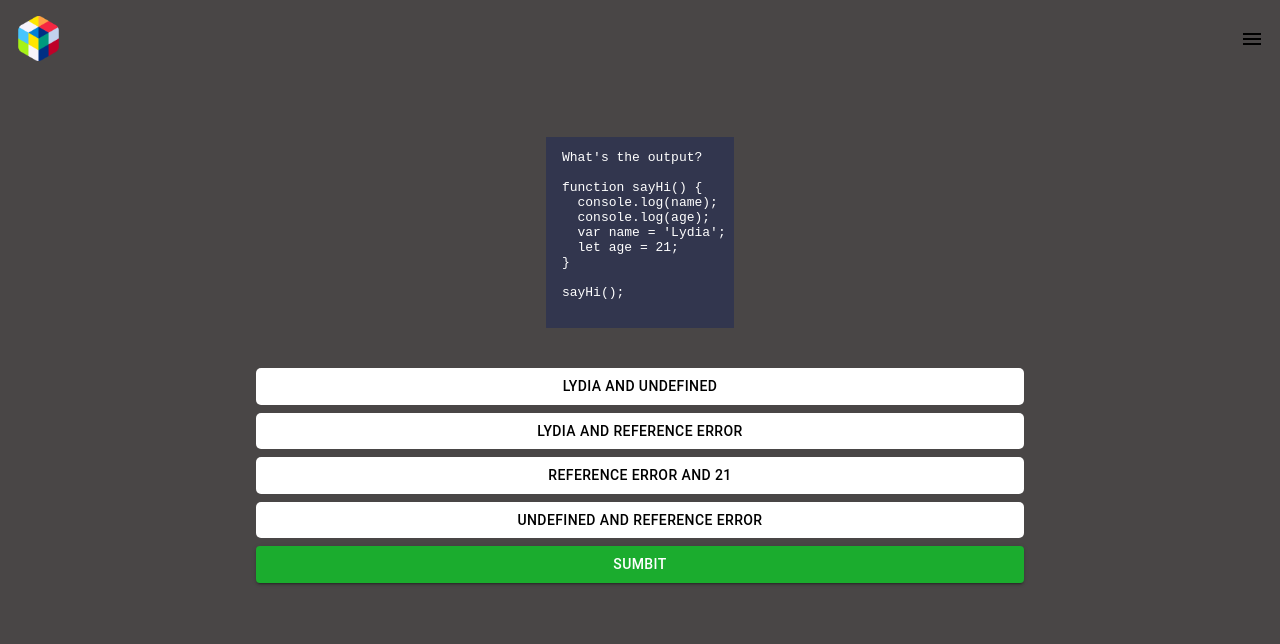
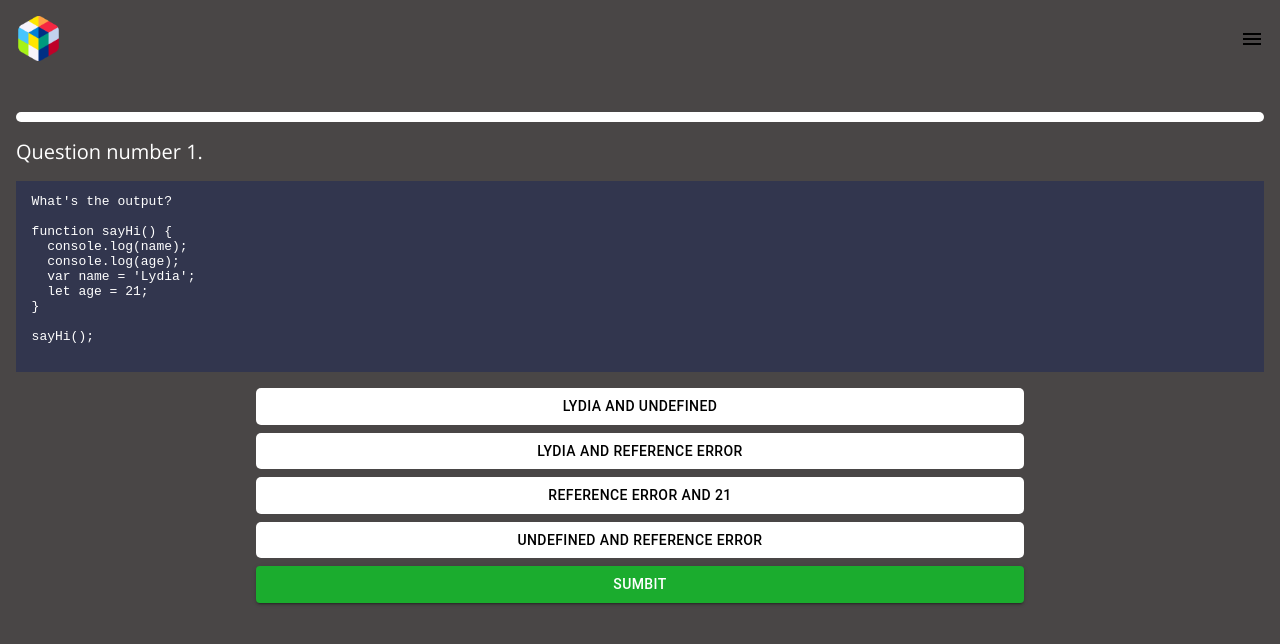
Before and after one commit to arniehayes/Javascript-Quiz, a Next.js app: page /Quiz in a window 1280 px wide. Shown: the top 644 px of the page. Built offline with nearby package versions, Linux system fonts and the light colour scheme.

Commit message:
added question numbers and a progress bar

```diff
--- a/Questions/questionArray.js
+++ b/Questions/questionArray.js
@@ -22,7 +22,7 @@ export const questionArray = {
       ],
       correctAnswer: 3,
       reason:
-        "Within the function, we first declare the name variable with the var keyword. This means that the variable gets hoisted(memory space is set up during the creation phase) with the default value of undefined, until we actually get to the line where we define the variable.We haven't defined the variable yet on the line where we try to log the name variable, so it still holds the value of undefined. Variables with the let keyword (and const) are hoisted, but unlike var, don't get initialized.They are not accessible before the line we declare(initialize) them.This is called the temporal dead zone.When we try to access the variables before they are declared, JavaScript throws a ReferenceError.",
+        "Within the function, we first declare the name variable with the var keyword. This means that the variable gets hoisted(memory space is set up during the creation phase) with the default value of undefined, until we actually get to the line where we define the variable.We haven't defined the variable yet on the line where we try to log the name variable, so it still holds the value of undefined. Variables with the let keyword (and const) are hoisted, but unlike var, don't get initialized.They are not accessible before the line we declare(initialize) them.This is called the temporal dead zone.When we try to access the variables before they are declared, JavaScript throws a Reference Error.",
     },
     {
       question: `
@@ -143,7 +143,7 @@ export const questionArray = {
       question: `
       What's the output?
 
-      class Chameleon {
+      class Car {
         static colorChange(newColor) {
           this.newColor = newColor;
           return this.newColor;
@@ -154,13 +154,13 @@ export const questionArray = {
         }
       }
 
-      const freddie = new Chameleon({ newColor: 'purple' });
-      console.log(freddie.colorChange('orange'));
+      const car = new Car({ newColor: 'purple' });
+      console.log(car.colorChange('orange'));
       `,
-      answers: ["orange", "purple", "green", "TypeError"],
+      answers: ["orange", "purple", "green", "Type Error"],
       correctAnswer: 3,
       reason:
-        "The colorChange function is static. Static methods are designed to live only on the constructor in which they are created, and cannot be passed down to any children or called upon class instances. Since freddie is an instance of class Chameleon, the function cannot be called upon it. A TypeError is thrown.",
+        "The colorChange function is static. Static methods are designed to live only on the constructor in which they are created, and cannot be passed down to any children or called upon class instances. Since freddie is an instance of class Chameleon, the function cannot be called upon it. A Type Error is thrown.",
     },
     {
       question: `
@@ -170,7 +170,7 @@ export const questionArray = {
       greetign = {}; // Typo!
       console.log(greetign);
       `,
-      answers: ["{}", "ReferenceError: greetign is not defined", "undefined"],
+      answers: ["{}", "Reference Error: greetign is not defined", "undefined"],
       correctAnswer: 0,
       reason:
         "It logs the object, because we just created an empty object on the global object! When we mistyped greeting as greetign, the JS interpreter actually saw this as global.greetign = {} (or window.greetign = {} in a browser). In order to avoid this, we can use use strict. This makes sure that you have declared a variable before setting it equal to anything.",
@@ -189,7 +189,7 @@ export const questionArray = {
         "Nothing, this is totally fine!",
         "SyntaxError. You cannot add properties to a function this way.",
         "Woof gets logged.",
-        "ReferenceError",
+        "Reference Error",
       ],
       correctAnswer: 0,
       reason:
@@ -212,14 +212,14 @@ export const questionArray = {
       console.log(member.getFullName());
       `,
       answers: [
-        "TypeError",
+        "Type Error",
         "SyntaxError",
         "Lydia Hallie",
         "undefined undefined",
       ],
       correctAnswer: 0,
       reason:
-        "In JavaScript, functions are objects, and therefore, the method getFullName gets added to the constructor function object itself. For that reason, we can call Person.getFullName(), but member.getFullName throws a TypeError.",
+        "In JavaScript, functions are objects, and therefore, the method getFullName gets added to the constructor function object itself. For that reason, we can call Person.getFullName(), but member.getFullName throws a Type Error.",
     },
     {
       question: `
@@ -240,7 +240,7 @@ export const questionArray = {
         `Person {firstName: "Lydia", lastName: "Hallie"} and undefined`,
         `Person {firstName: "Lydia", lastName: "Hallie"} and Person {firstName: "Sarah", lastName: "Smith"}`,
         `Person {firstName: "Lydia", lastName: "Hallie"} and {}`,
-        `Person {firstName: "Lydia", lastName: "Hallie"} and ReferenceError`,
+        `Person {firstName: "Lydia", lastName: "Hallie"} and Reference Error`,
       ],
       correctAnswer: 0,
       reason: `For sarah, we didn't use the new keyword. When using new, this refers to the new empty object we create. However, if you don't add new, this refers to the global object! We said that this.firstName equals "Sarah" and this.lastName equals "Smith". What we actually did, is defining global.firstName = 'Sarah' and global.lastName = 'Smith'. sarah itself is left undefined, since we don't return a value from the Person function`,
@@ -278,7 +278,7 @@ export const questionArray = {
 
       sum(1, '2');
       `,
-      answers: ["NaN", "TypeError", `"12"`, "3"],
+      answers: ["NaN", "Type Error", `"12"`, "3"],
       correctAnswer: 2,
       reason: `JavaScript is a dynamically typed language: we don't specify what types certain variables are. Values can automatically be converted into another type without you knowing, which is called implicit type coercion. Coercion is converting from one type into another. In this example, JavaScript converts the number 1 into a string, in order for the function to make sense and return a value. During the addition of a numeric type (1) and a string type ('2'), the number is treated as a string. We can concatenate strings like "Hello" + "World", so what's happening here is "1" + "2" which returns "12".`,
     },
@@ -336,7 +336,7 @@ export const questionArray = {
         } else if (data == { age: 18 }) {
           console.log('You are still an adult.');
         } else {
-          console.log(Hmm.. You don't have an age I guess);
+          console.log(You're ageless);
         }
       }
 
@@ -345,7 +345,7 @@ export const questionArray = {
       answers: [
         "You are an adult!",
         "You are still an adult.",
-        "Hmm.. You don't have an age I guess",
+        "You're ageless",
       ],
       correctAnswer: 2,
       reason:
@@ -377,7 +377,7 @@ export const questionArray = {
 
       getAge();
       `,
-      answers: ["21", "undefined", "ReferenceError", "TypeError"],
+      answers: ["21", "undefined", "Reference Error", "Type Error"],
       correctAnswer: 2,
       reason: `With "use strict", you can make sure that you don't accidentally declare global variables. We never declared the variable age, and since we use "use strict", it will throw a reference error. If we didn't use "use strict", it would have worked, since the property age would have gotten added to the global object.`,
     },
--- /dev/null
+++ b/components/Extras/EndGame.jsx
@@ -0,0 +1,15 @@
+import React from "react";
+import style from "../Extras/EndGame.module.scss";
+
+const EndGame = () => {
+  return (
+    <div className={style.endGame_container}>
+      YOU WIN!
+      <button className={style.button}>
+        Close
+      </button>
+    </div>
+  );
+};
+
+export default EndGame;
--- /dev/null
+++ b/components/Extras/EndGame.module.scss
@@ -0,0 +1,27 @@
+.endGame_container {
+    position: absolute;
+    width: 100%;
+    height: 80%;
+    top: 10%;
+    background-color: #fff;
+    opacity: 90%;
+    border-radius: 5px;
+    z-index: 100;
+    display: flex;
+    flex-direction: column;
+    justify-content: center;
+    align-items: center;
+    font-size: 50px;
+}
+
+.button {
+    background-color: rgb(95, 235, 82);
+    border-radius: 5px;
+    border-style: none;
+    width: 50px;
+    height: 20px;
+    display: flex;
+    justify-content: center;
+    align-items: center;
+    font-size: 15px;
+}
--- /dev/null
+++ b/components/Extras/ProgressBar.jsx
@@ -0,0 +1,25 @@
+import React, { useContext, useEffect } from "react";
+import style from "../Extras/ProgressBar.module.scss";
+import { AddressContext } from "../../pages/Quiz";
+
+const ProgressBar = () => {
+  const { currentQuestion } = useContext(AddressContext);
+  const totalQuestions = 20;
+
+  return (
+    <div className={style.content_container}>
+      <div className={style.bar_container}>
+        <span
+          className={style.inner_bar}
+          id="progressBar"
+          style={{ width: (currentQuestion / totalQuestions) * 100 + "%" }}
+        />
+      </div>
+      <div className={style.title_container}>
+              <p className={style.title}>Question number {currentQuestion + 1}. </p>
+      </div>
+    </div>
+  );
+};
+
+export default ProgressBar;
--- /dev/null
+++ b/components/Extras/ProgressBar.module.scss
@@ -0,0 +1,42 @@
+.content_container {
+    font-family: 'Open Sans', sans-serif;
+    display: flex;
+    flex-direction: column;
+    justify-content: flex-start;
+    align-items: center;
+    margin: 0 1rem;
+}
+
+.bar_container {
+    display: flex;
+    justify-content: flex-start;
+    align-items: center;
+    height: 10px;
+    background-color: white;
+    border-radius: 10px;
+    width: 100%;
+}
+
+.inner_bar {
+    background-color: rgb(36, 85, 219);
+    height: 10px;
+    border-radius: 10px;
+    margin-left: -1px;
+}
+
+.title_container {
+    display: flex;
+    justify-content: flex-start;
+    align-items: center;
+    z-index: 5;
+    margin-top: 1rem;
+    margin-bottom: 1rem;
+    width: 100%;
+}
+
+.title {
+    color: #fff;
+    font-size: 20px;
+    padding: 0;
+    margin: 0;
+}
--- a/components/Quiz_Components/AnswersView.js
+++ b/components/Quiz_Components/AnswersView.js
@@ -6,6 +6,7 @@ import { questionArray } from "../../Questions/questionArray";
 import { Button } from "@mui/material";
 import React, { useContext, useState } from "react";
 import { AddressContext } from "../../pages/Quiz";
+import EndGame from "../Extras/EndGame";
 
 const Answers_View = () => {
   /* STATES */
@@ -59,6 +60,8 @@ const Answers_View = () => {
 
   return (
     <div className={style.answers_container}>
+      {/* END OF GAME CHECK */}
+      {currentQuestion === 19 ? (<EndGame /> & setCurrentQuestion(0)) : null}
       <Stack direction="column" spacing={1} className={style.stack}>
         {/* MULTIPLE CHOICE ANSWERS */}
         {questionArray.javaScript[currentQuestion].answers.map((item, id) => (
--- a/components/Quiz_Components/QuestionView.js
+++ b/components/Quiz_Components/QuestionView.js
@@ -1,16 +1,16 @@
 import style from "./quiz.module.scss";
 import ReactMarkdown from 'react-markdown'
 import { questionArray } from "../../Questions/questionArray";
+import { useEffect } from "react";
 
-const Question_View = ({currentQuestion}) => {
+const Question_View = ({ currentQuestion }) => {
+
   return (
     <div className={style.question_container}>
       <div className={style.code_block}>
-
           <ReactMarkdown
             children={questionArray.javaScript[currentQuestion].question}
           />
-
       </div>
     </div>
   );
--- a/components/Quiz_Components/quiz.module.scss
+++ b/components/Quiz_Components/quiz.module.scss
@@ -16,23 +16,29 @@
 }
 
 .question_container{
-    width: 100%;
-    min-height: 15rem;
     display: flex;
     justify-content: center;
     align-items: center;
+    margin: 0 1rem;
+
 }
 
 .code_block{
     background-color: #32364e;
-    position: absolute;
+    min-width: 100%;
+    display: flex;
+    justify-content: center;
+    align-items: center;
 
     pre {
         color: white;
         padding-right: .5rem;
+        min-width: 100%;
 
         code {
-            //max-width: 100%;
+            padding: 0;
+            margin: 0;
+            min-width: 100%;
         }
     }
 
--- a/pages/Quiz.js
+++ b/pages/Quiz.js
@@ -5,6 +5,7 @@ import style from '../components/Quiz_Components/quiz.module.scss'
 import React, {useState } from "react";
 import SolutionWindow from "../components/Quiz_Components/SolutionWindow";
 import Modal from "@mui/material/Modal";
+import ProgressBar from '../components/Extras/ProgressBar';
 
 
 export const AddressContext = React.createContext();
@@ -44,6 +45,7 @@ const Quiz = () => {
             setModalIsOpen,
           }}
         >
+          <ProgressBar currentQuestion={currentQuestion} />
           {/* QUESTION COMPONENT */}
           <Question_View currentQuestion={currentQuestion} />
 
@@ -52,12 +54,16 @@ const Quiz = () => {
 
           {/* MODAL FOR SOLUTION BUTTON */}
           {showSolution ? (
-            <Modal open={modalIsOpen} onClose={handleClose} aria-labelledby="modal-modal-title" aria-describedby="modal-modal-description">
+            <Modal
+              open={modalIsOpen}
+              onClose={handleClose}
+              aria-labelledby="modal-modal-title"
+              aria-describedby="modal-modal-description"
+            >
               {/*<button onClick={() => setModalIsOpen(false)}>x</button>*/}
               <SolutionWindow currentQuestion={currentQuestion} />
             </Modal>
           ) : null}
-
         </AddressContext.Provider>
       </div>
     </div>
```
